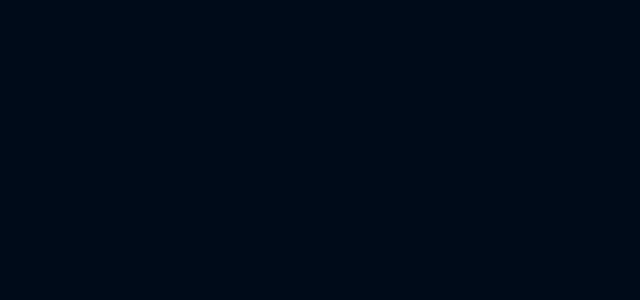
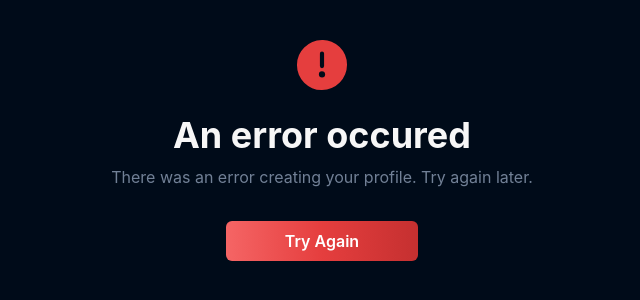
Before and after one commit to BGTYaneck/wechat-social-app, a React (Vite) app: page /complete-profile/error in a window 1280 px wide. Before the commit this address had no page. Shown: the top 300 px of the page, without its empty margins (318-958 px from the left). Built offline with nearby package versions, Linux system fonts and the light colour scheme.

Commit message:
complete profile working + correct avatar in navbar

```diff
--- a/src/App.tsx
+++ b/src/App.tsx
@@ -7,6 +7,7 @@
 import Error from './pages/Error';
 import Success from './pages/CompleteProfile/components/Success';
 import Redirect from './pages/Auth/Redirect';
+import ProfileError from './pages/CompleteProfile/components/Error';
 
 function App() {
     return (
@@ -32,8 +33,12 @@
                         element={<CompleteProfile />}
                     />
                     <Route
-                        path="/success"
+                        path="/complete-profile/success"
                         element={<Success />}
+                    />
+                    <Route
+                        path="/complete-profile/error"
+                        element={<ProfileError />}
                     />
                     {/*Main page*/}
                     <Route
--- a/src/components/Navigation/Navigation.tsx
+++ b/src/components/Navigation/Navigation.tsx
@@ -1,4 +1,4 @@
-import React from 'react';
+import React, { useState } from 'react';
 import { getCurrentUserId, logOut } from '../../supabase/auth';
 import {
     Center,
@@ -15,11 +15,7 @@
     Menu,
     MenuButton,
     MenuList,
-    MenuItem,
-    MenuItemOption,
     MenuGroup,
-    MenuOptionGroup,
-    MenuDivider,
     Modal,
     ModalOverlay,
     ModalContent,
@@ -45,6 +41,9 @@
 import { getAvatar, getProfile } from '../../supabase/profiles';
 
 const Navigation = () => {
+    const [src, setSrc] = useState(
+        'https://developers.elementor.com/docs/assets/img/elementor-placeholder-image.png'
+    );
     const navigate = useNavigate();
     const {
         isOpen: isOpenModal,
@@ -58,7 +57,7 @@
     } = useDisclosure();
 
     const LogOutBtn = (e: React.MouseEvent<HTMLElement>) => {
-        logOut().then((value) => {
+        logOut().then((_) => {
             window.location.href = '/login';
         });
     };
@@ -73,6 +72,16 @@
     };
     let userId: string | null;
     getCurrentUserId().then((value) => (userId = value));
+    getAvatar().then((value) => {
+        if (value) {
+            const reader = new FileReader();
+            reader.onload = (e) => {
+                // @ts-ignore
+                setSrc(e.target.result);
+            };
+            reader.readAsDataURL(value);
+        }
+    });
 
     return (
         <>
@@ -263,7 +272,7 @@
                             }}
                             bg="red.500"
                             name="Place Holder"
-                            src="placeholder"
+                            src={src}
                             onClick={() => navigate('/user')}
                         />
                     </Tooltip>
--- a/src/pages/Auth/components/Login.tsx
+++ b/src/pages/Auth/components/Login.tsx
@@ -89,7 +89,10 @@
                 in={isOpen}
             >
                 <Center style={{ height: '100vh' }}>
-                    <form onSubmit={handleSubmit(onSubmit)}>
+                    <form
+                        onSubmit={handleSubmit(onSubmit)}
+                        target="/auth/redirect"
+                    >
                         <AspectRatio
                             maxW="400px"
                             ratio={2 / 1}
--- a/src/pages/CompleteProfile/CompleteProfile.tsx
+++ b/src/pages/CompleteProfile/CompleteProfile.tsx
@@ -1,11 +1,16 @@
 import React, { useState } from 'react';
 import { Progress, Box, ButtonGroup, Button, Flex } from '@chakra-ui/react';
-import { useToast } from '@chakra-ui/react';
 import Description from './components/Description';
 import ProfilePicture from './components/ProfilePicture';
 import NameSurname from './components/NameSurname';
 import { useNavigate } from 'react-router-dom';
+import {
+    getProfile,
+    insertProfile,
+    uploadAvatar,
+} from '../../supabase/profiles';
 import '../../index.css';
+import { getCurrentUserId } from '../../supabase/auth';
 
 interface NamePayload {
     name: string;
@@ -13,12 +18,19 @@
 }
 
 export default function multistep() {
+    getCurrentUserId().then((value) => {
+        if (!value) navigate('/login');
+        getProfile(value).then((value) => {
+            if (value) navigate('/');
+        });
+    });
     const [step, setStep] = useState(1);
     const [progress, setProgress] = useState(33.33);
     const [name, setName] = useState('');
     const [surname, setSurname] = useState('');
     const [desc, setDesc] = useState('');
     const [photo, setPhoto] = useState(new File([], ''));
+    const navigate = useNavigate();
 
     const nameCallback = ({ name, surname }: NamePayload) => {
         setName(name);
@@ -117,7 +129,19 @@
                                 variant="solid"
                                 onClick={() => {
                                     console.log(name, surname, desc, photo);
-                                    //navigate('/success');
+                                    insertProfile(`${name} ${surname}`, desc)
+                                        .then(() => {
+                                            uploadAvatar(photo).then(() => {
+                                                navigate(
+                                                    '/complete-profile/success'
+                                                );
+                                            });
+                                        })
+                                        .catch((reason) =>
+                                            navigate(
+                                                `/complete-profile/error?message=${reason.message}`
+                                            )
+                                        );
                                 }}
                             >
                                 Finish
--- /dev/null
+++ b/src/pages/CompleteProfile/components/Error.tsx
@@ -0,0 +1,44 @@
+import React from 'react';
+import { Box, Button, Heading, Text } from '@chakra-ui/react';
+import { WarningIcon } from '@chakra-ui/icons';
+import { useNavigate, useSearchParams } from 'react-router-dom';
+const Error = () => {
+    const navigate = useNavigate();
+    const [params] = useSearchParams();
+    return (
+        <Box
+            textAlign="center"
+            py={10}
+            px={6}
+        >
+            <WarningIcon
+                boxSize={'50px'}
+                color={'red.500'}
+            />
+            <Heading
+                as="h2"
+                size="xl"
+                mt={6}
+                mb={2}
+            >
+                An error occured
+            </Heading>
+            <Text color={'gray.500'}>
+                There was an error creating your profile. Try again later.
+                <br /> {params.get('message')}
+            </Text>
+            <Button
+                colorScheme="red"
+                bgGradient="linear(to-r, red.400, red.500, red.600)"
+                color="white"
+                variant="solid"
+                style={{ width: '12rem', marginTop: '2rem' }}
+                onClick={() => navigate('/complete-profile')}
+            >
+                Try Again
+            </Button>
+        </Box>
+    );
+};
+
+export default Error;
--- a/src/pages/CompleteProfile/components/ProfilePicture.tsx
+++ b/src/pages/CompleteProfile/components/ProfilePicture.tsx
@@ -25,6 +25,7 @@
             };
             reader.readAsDataURL(file);
         }
+        callback(file);
     };
 
     // @ts-ignore
--- a/src/pages/Homepage/Homepage.tsx
+++ b/src/pages/Homepage/Homepage.tsx
@@ -1,7 +1,14 @@
 import React from 'react';
 import Navigation from '../../components/Navigation/Navigation';
+import { getCurrentUserId } from '../../supabase/auth';
+import { useNavigate } from 'react-router-dom';
 
 const Homepage = () => {
+    const navigate = useNavigate();
+    getCurrentUserId().then((value) => {
+        if (!value) navigate('/login');
+    });
+
     return (
         <>
             <Navigation />
--- a/src/supabase/profiles.ts
+++ b/src/supabase/profiles.ts
@@ -51,8 +51,15 @@
         return;
     const { data, error } = await supabase
         .from('profiles')
-        .upsert({ name, desc, status })
+        .upsert({ name, description: desc, status })
         .eq('id', await getCurrentUserId());
+    if (error) throw error;
+}
+
+export async function insertProfile(name: string, desc: string) {
+    const { data, error } = await supabase
+        .from('profiles')
+        .upsert({ id: await getCurrentUserId(), name, description: desc });
     if (error) throw error;
 }
 
@@ -73,7 +80,7 @@
     if (id === null) return;
     const { data, error } = await supabase.storage
         .from('public')
-        .download(`avatar/profile/${id}`);
+        .download(`public/avatar/profile/${id}`);
     if (error) throw error;
     return data;
 }
```
